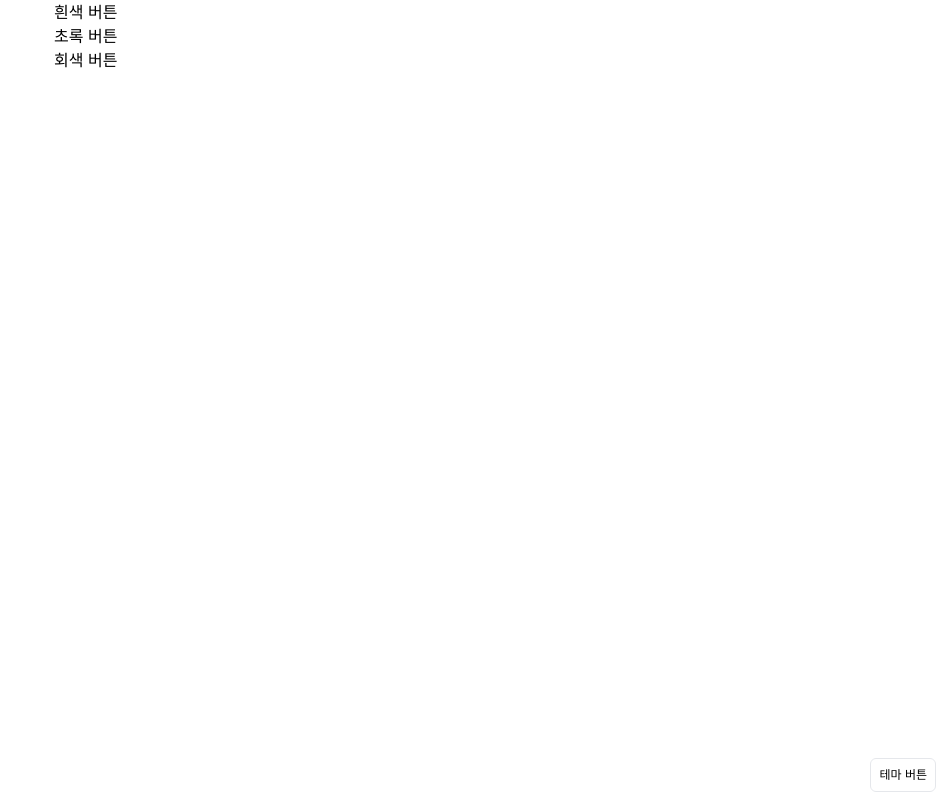
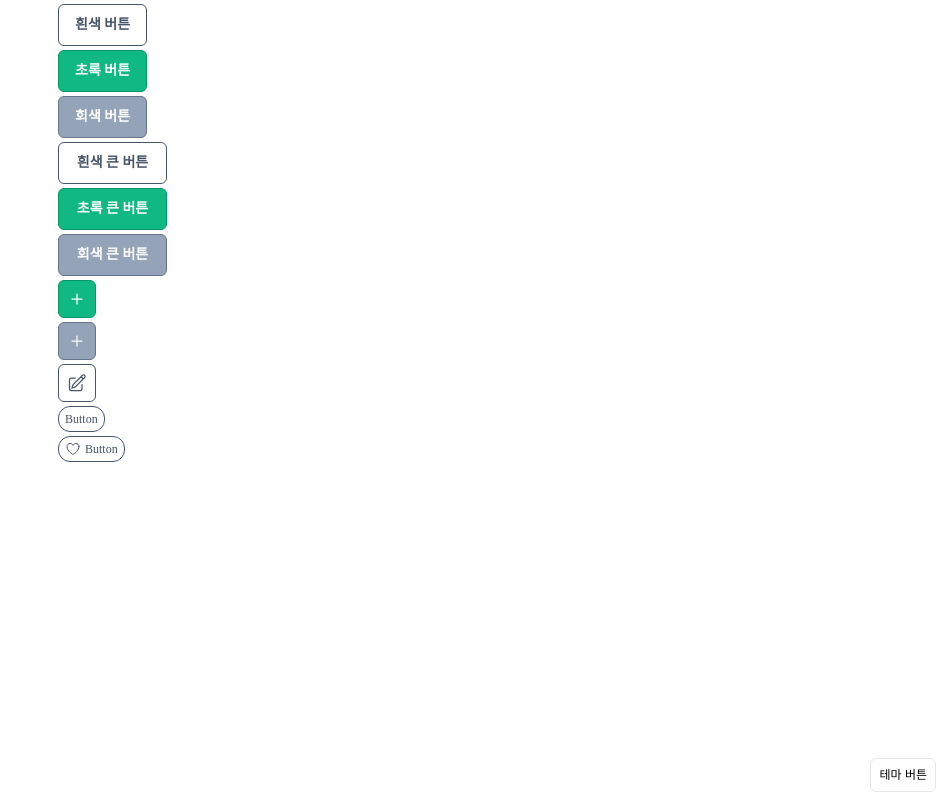
Before and after one commit to Team-TenTen/LinkHub-FE, a Next.js app: page /bomiTest in a window 1280 px wide. Shown: the whole page, without its empty margins (336-1280 px from the left). Built offline with nearby package versions, Linux system fonts and the light colour scheme.

Commit message:
feature #7 - 버튼 컴포넌트 global css에 변수화

```diff
--- a/src/app/(routes)/bomiTest/page.tsx
+++ b/src/app/(routes)/bomiTest/page.tsx
@@ -1,17 +1,59 @@
 // 컴포넌트 테스트 코드입니다
 import { Button } from '@/components'
+import { PencilSquareIcon } from '@heroicons/react/24/outline'
+import { HeartIcon } from '@heroicons/react/24/outline'
+import { PlusSmallIcon } from '@heroicons/react/24/solid'
 
 const TestPage = () => {
   return (
     <>
-      <div>
+      <div className="m-1">
         <Button className="button button-md button-white">흰색 버튼</Button>
       </div>
-      <div>
+      <div className="m-1">
         <Button className="button button-md button-emerald">초록 버튼</Button>
       </div>
-      <div>
+      <div className="m-1">
         <Button className="button button-md button-gray">회색 버튼</Button>
+      </div>
+      <div className="m-1">
+        <Button className="button button-md button-lg button-white">
+          흰색 큰 버튼
+        </Button>
+      </div>
+      <div className="m-1">
+        <Button className="button button-md button-lg button-emerald">
+          초록 큰 버튼
+        </Button>
+      </div>
+      <div className="m-1">
+        <Button className="button button-md button-lg button-gray">
+          회색 큰 버튼
+        </Button>
+      </div>
+      <div className="m-1">
+        <Button className="button button-sm button-emerald">
+          <PlusSmallIcon className="h-5 w-5" />
+        </Button>
+      </div>
+      <div className="m-1">
+        <Button className="button button-sm button-gray">
+          <PlusSmallIcon className="h-5 w-5" />
+        </Button>
+      </div>
+      <div className="m-1">
+        <Button className="button button-sm button-white">
+          <PencilSquareIcon className="h-5 w-5" />
+        </Button>
+      </div>
+      <div className="m-1">
+        <Button className="button button-round button-white">Button</Button>
+      </div>
+      <div className="m-1">
+        <Button className="button button-round button-white">
+          <HeartIcon className="h-4 w-4" />
+          Button
+        </Button>
       </div>
     </>
   )
--- a/src/app/globals.css
+++ b/src/app/globals.css
@@ -67,3 +67,35 @@
     --red1: rgb(118, 39, 32);
   }
 }
+
+.button {
+  @apply font-bold font-['Pretendard'] text-sm border gap-2 rounded-md;
+}
+
+.button-sm {
+  @apply p-2;
+}
+
+.button-md {
+  @apply px-4 py-2.5;
+}
+
+.button-lg {
+  @apply w-[109px];
+}
+
+.button-round {
+  @apply gap-1 px-1.5 py-1 font-medium text-xs rounded-xl flex justify-center items-center;
+}
+
+.button-white {
+  @apply bg-bgColor text-slate-600 border-slate-600;
+}
+
+.button-emerald {
+  @apply bg-emerald-500 text-white border-emerald-600;
+}
+
+.button-gray {
+  @apply bg-slate-400 text-white border-slate-500;
+}
```
